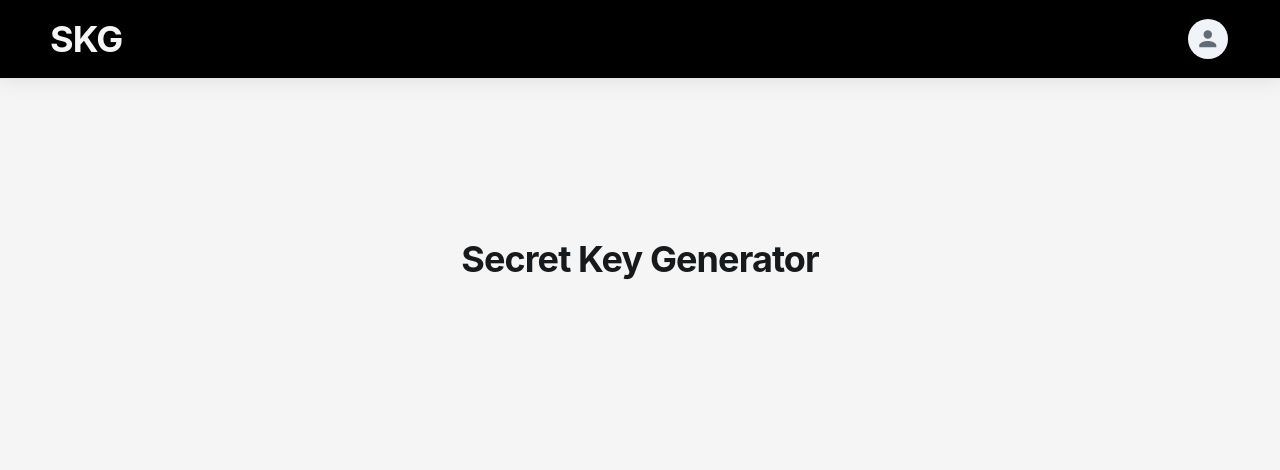
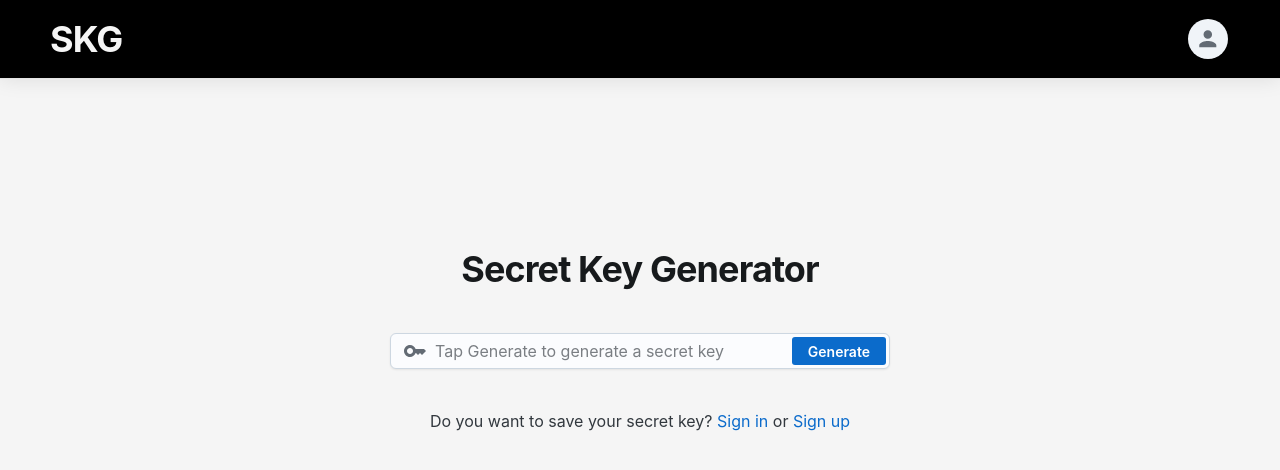
Before and after one commit to usmon-dev/SKG, a React (Vite) app: page / in a window 1280 px wide. Shown: the top 470 px of the page. Built offline with nearby package versions, Linux system fonts and the light colour scheme.

Commit message:
first look

```diff
--- a/src/App.tsx
+++ b/src/App.tsx
@@ -3,14 +3,14 @@
 import { Route, Routes } from "react-router-dom";
 import Navbar from "./components/navbar/Navbar";
 import "./App.css";
-import SKGwithoutAcc from "./components/SKGwithoutAcc";
+import SKG from "./components/SKG";
 
 function App() {
   return (
     <>
       <Navbar />
       <Routes>
-        <Route path="/" element={<SKGwithoutAcc />} />
+        <Route path="/" element={<SKG />} />
       </Routes>
     </>
   );
--- /dev/null
+++ b/src/components/SKG/index.tsx
@@ -0,0 +1,40 @@
+"use client";
+
+import { Button, Input, Link, Stack, Typography } from "@mui/joy";
+import { Key } from "@mui/icons-material";
+
+function SKG() {
+  return (
+    <Stack
+      spacing={5}
+      sx={{
+        width: "90%",
+        height: "60vh",
+        justifyContent: "center",
+        alignItems: "center",
+        textAlign: "center",
+        margin: "0 auto"
+      }}
+    >
+      <Typography level="h1">Secret Key Generator</Typography>
+      <Input
+        readOnly
+        startDecorator={<Key />}
+        endDecorator={<Button>Generate</Button>}
+        sx={{
+          width: "500px",
+
+          "@media (max-width: 600px)": {
+            width: "90%",
+          }
+        }}
+        placeholder="Tap Generate to generate a secret key"
+      />
+      <Typography>
+        Do you want to save your secret key? <Link>Sign in</Link> or <Link>Sign up</Link>
+      </Typography>
+    </Stack>
+  );
+}
+
+export default SKG;
--- a/src/components/SKGwithoutAcc/index.tsx
+++ /dev/null
@@ -1,22 +0,0 @@
-"use client";
-
-import { Stack, Typography } from "@mui/joy";
-
-function SKGwithoutAcc() {
-  return (
-    <Stack
-    spacing={2}
-      sx={{
-        width: "100%",
-        height: "40vh",
-        justifyContent: "center",
-        alignItems: "center",
-      }}
-    >
-      <Typography level="h1">Secret Key Generator</Typography>
-
-    </Stack>
-  );
-}
-
-export default SKGwithoutAcc;
```
